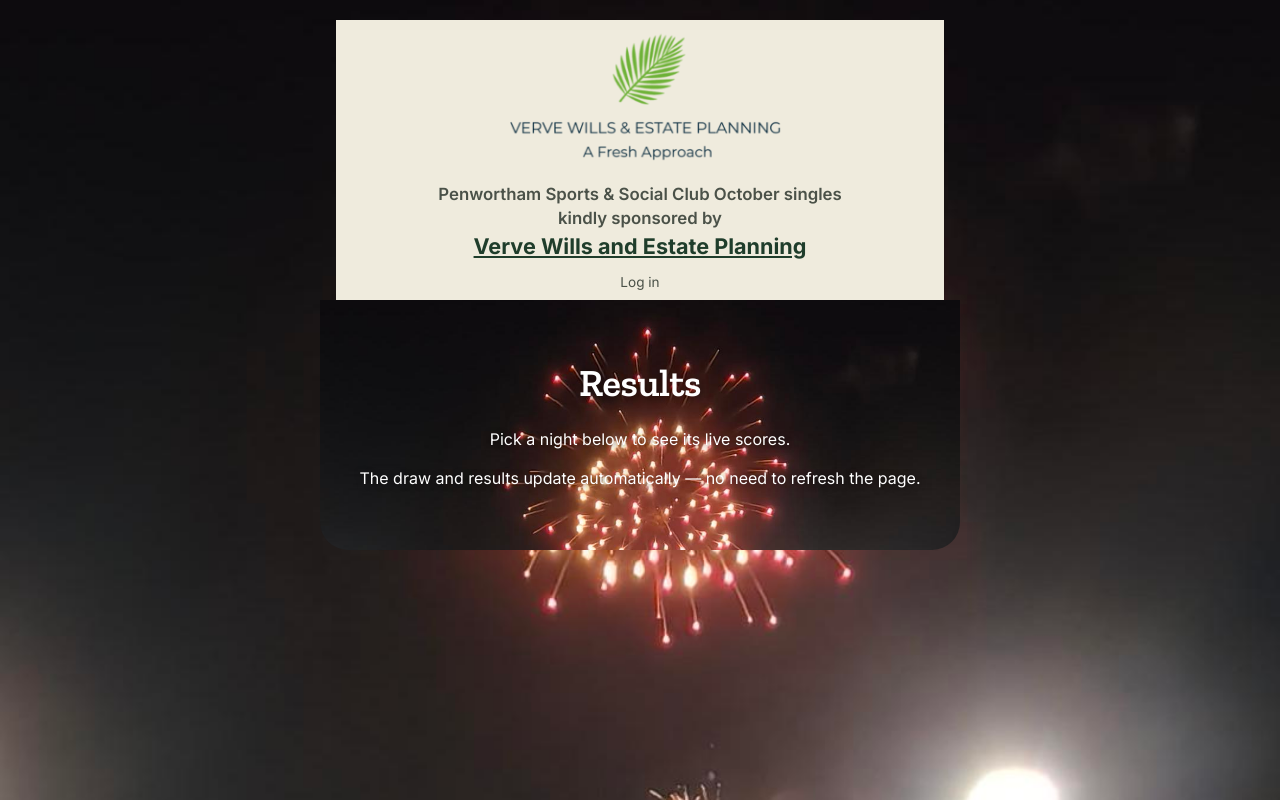
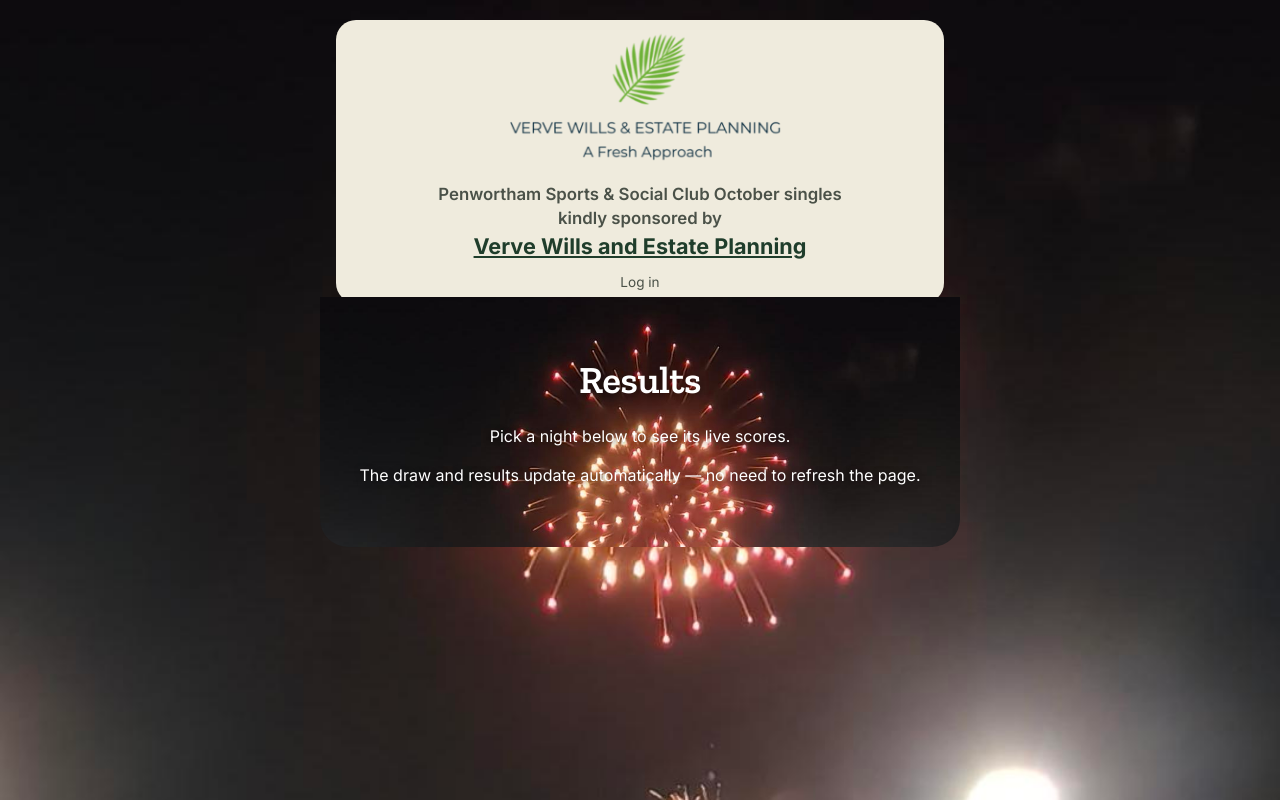
Before and after one commit to SamP25-code/livescores, a Next.js app: page / in a window 1280 px wide. Built offline with nearby package versions, Linux system fonts and the light colour scheme; no server answers; the database is empty.

Commit message:
Round the header banner's corners and drop its border
The logo/sponsor block on public pages now has rounded corners
(matching the site's other rounded cards) instead of a sharp edge and
bottom border, so it reads as a clean floating card against the photo.

```diff
--- a/app/globals.css
+++ b/app/globals.css
@@ -75,6 +75,8 @@
    surface under it instead. */
 .page-photo .top-bar {
   background: var(--cream);
+  border-bottom: none;
+  border-radius: 20px;
 }
 
 .page-photo .champion-banner .hint {
```
